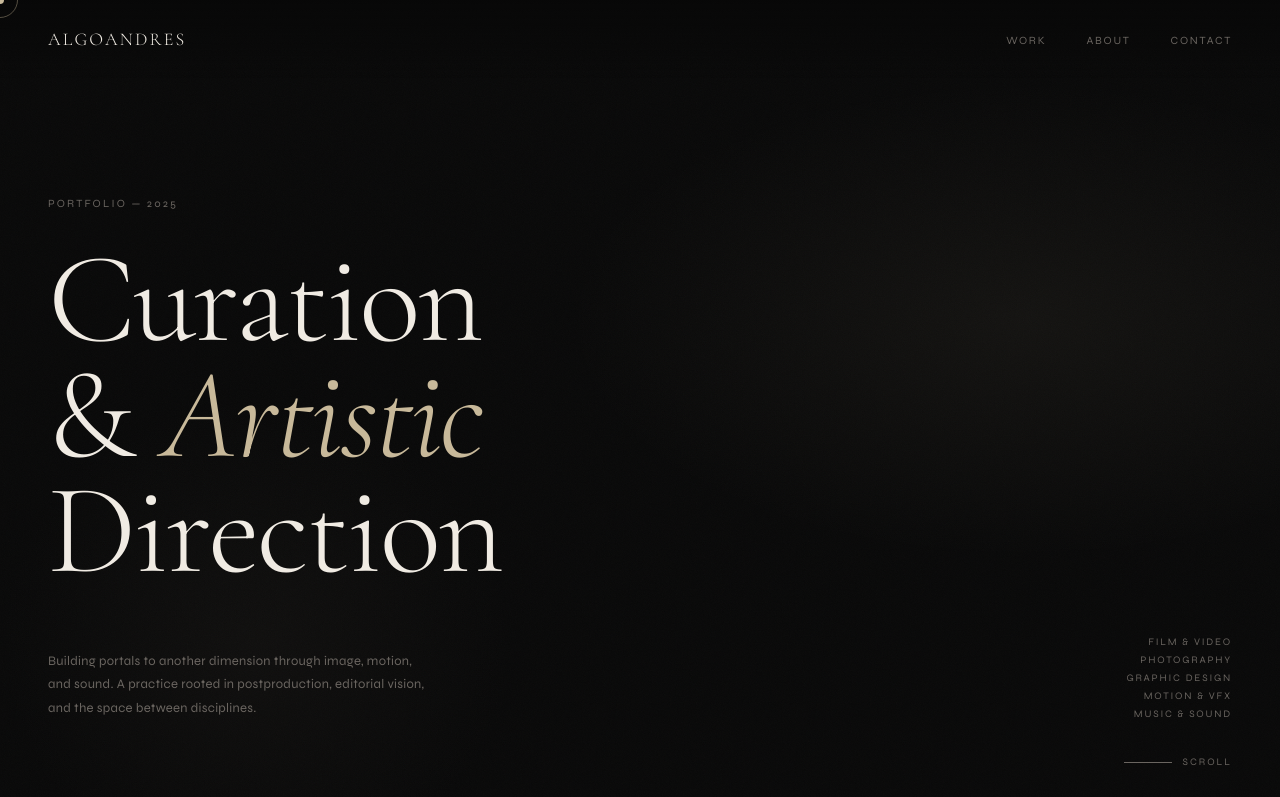
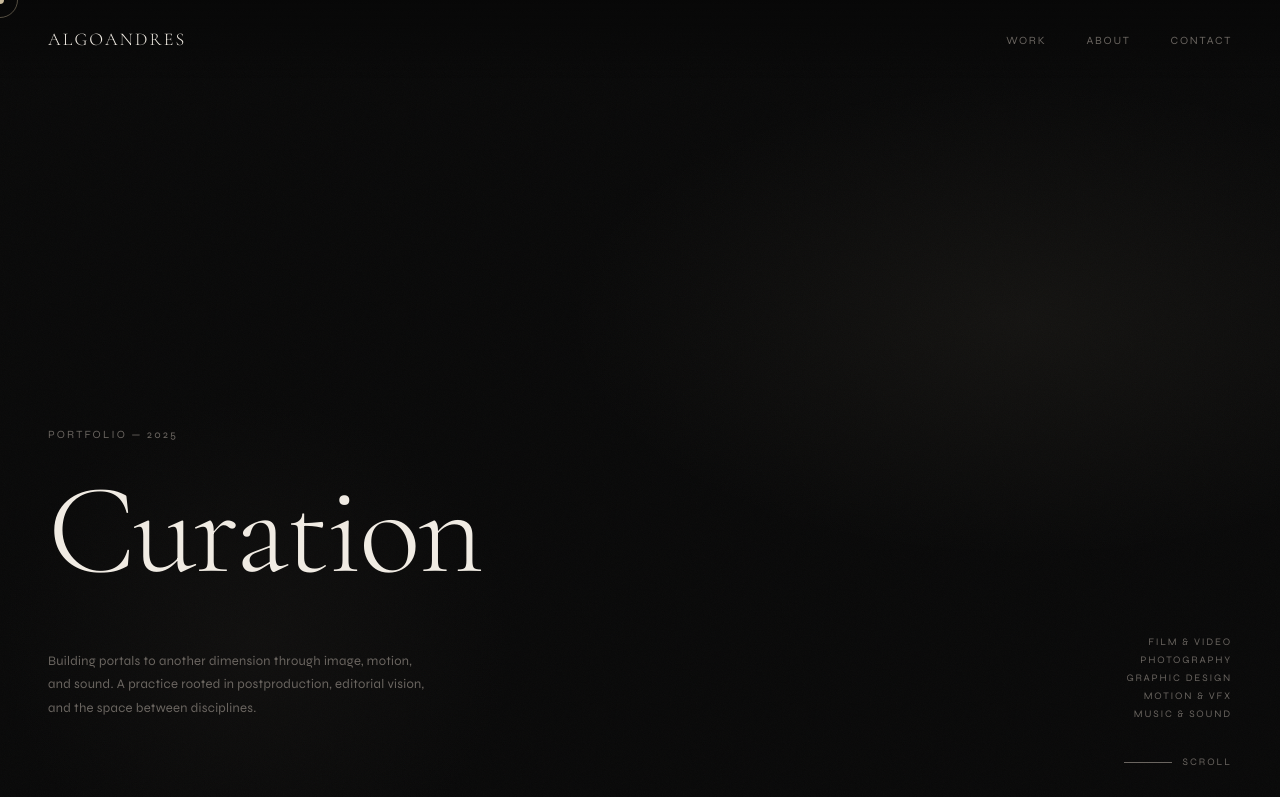
Before and after one commit to algoandres/algoandres.github.io, a plain HTML site: page index.html in a window 1280 px wide. Shown: the top 797 px of the page. Drawn offline with nearby package versions, Linux system fonts and the light colour scheme.

Commit message:
Update index 02.html

```diff
--- a/index.html
+++ b/index.html
@@ -577,8 +577,7 @@
     <div class="hero-index">Portfolio — 2025</div>
     <h1 class="hero-title">
       Curation<br>
-      &amp; <em>Artistic</em><br>
-      Direction
+
     </h1>
     <div class="hero-meta">
       <p class="hero-desc">
```
